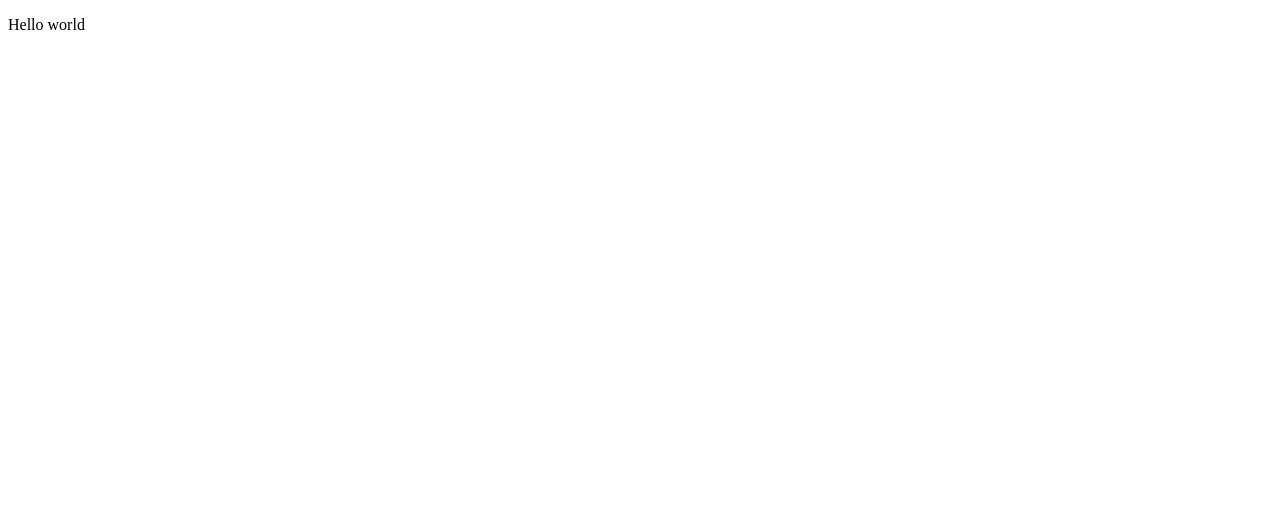
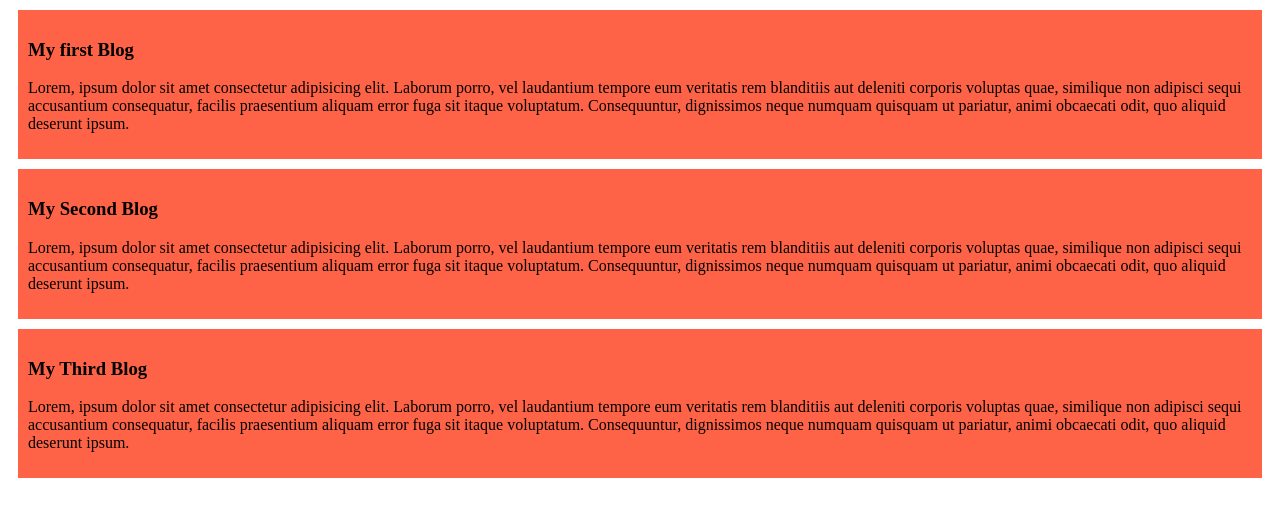
Before and after one commit to sajjad516/my-first-github-ripo, a plain HTML site: page index.html in a window 1280 px wide. Drawn offline with Linux system fonts and the light colour scheme.

Commit message:
second commit

```diff
--- a/index.html
+++ b/index.html
@@ -4,8 +4,20 @@
     <meta charset="UTF-8">
     <meta name="viewport" content="width=device-width, initial-scale=1.0">
     <title>My First ever Website</title>
+    <link rel="stylesheet" href="style.css">
 </head>
 <body>
-    <p>Hello world</p>
+    <div>
+        <h3>My first Blog</h3>
+        <p>Lorem, ipsum dolor sit amet consectetur adipisicing elit. Laborum porro, vel laudantium tempore eum veritatis rem blanditiis aut deleniti corporis voluptas quae, similique non adipisci sequi accusantium consequatur, facilis praesentium aliquam error fuga sit itaque voluptatum. Consequuntur, dignissimos neque numquam quisquam ut pariatur, animi obcaecati odit, quo aliquid deserunt ipsum.</p>
+    </div>
+    <div>
+        <h3>My Second Blog</h3>
+        <p>Lorem, ipsum dolor sit amet consectetur adipisicing elit. Laborum porro, vel laudantium tempore eum veritatis rem blanditiis aut deleniti corporis voluptas quae, similique non adipisci sequi accusantium consequatur, facilis praesentium aliquam error fuga sit itaque voluptatum. Consequuntur, dignissimos neque numquam quisquam ut pariatur, animi obcaecati odit, quo aliquid deserunt ipsum.</p>
+    </div>
+    <div>
+        <h3>My Third Blog</h3>
+        <p>Lorem, ipsum dolor sit amet consectetur adipisicing elit. Laborum porro, vel laudantium tempore eum veritatis rem blanditiis aut deleniti corporis voluptas quae, similique non adipisci sequi accusantium consequatur, facilis praesentium aliquam error fuga sit itaque voluptatum. Consequuntur, dignissimos neque numquam quisquam ut pariatur, animi obcaecati odit, quo aliquid deserunt ipsum.</p>
+    </div>
 </body>
 </html>
--- /dev/null
+++ b/style.css
@@ -0,0 +1,5 @@
+div{
+    background-color: tomato;
+    padding: 10px;
+    margin: 10px;
+}
```
